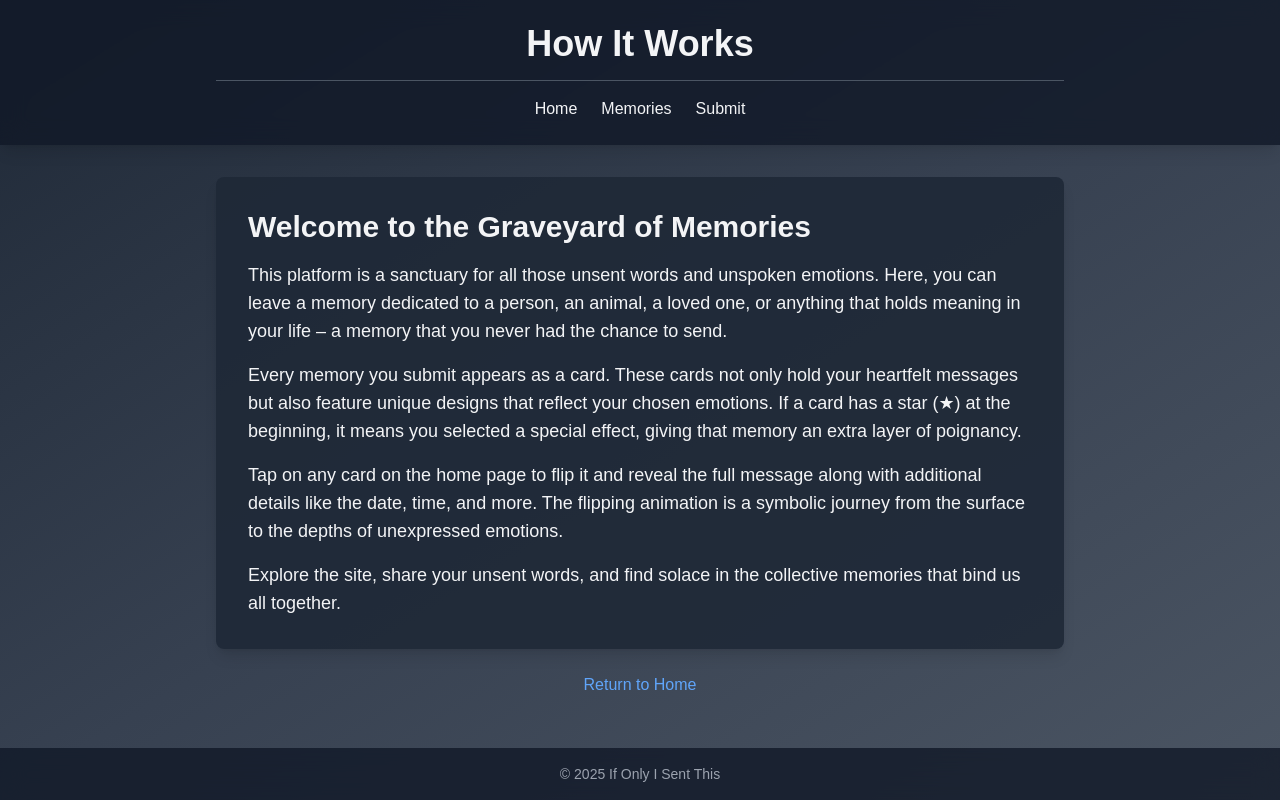
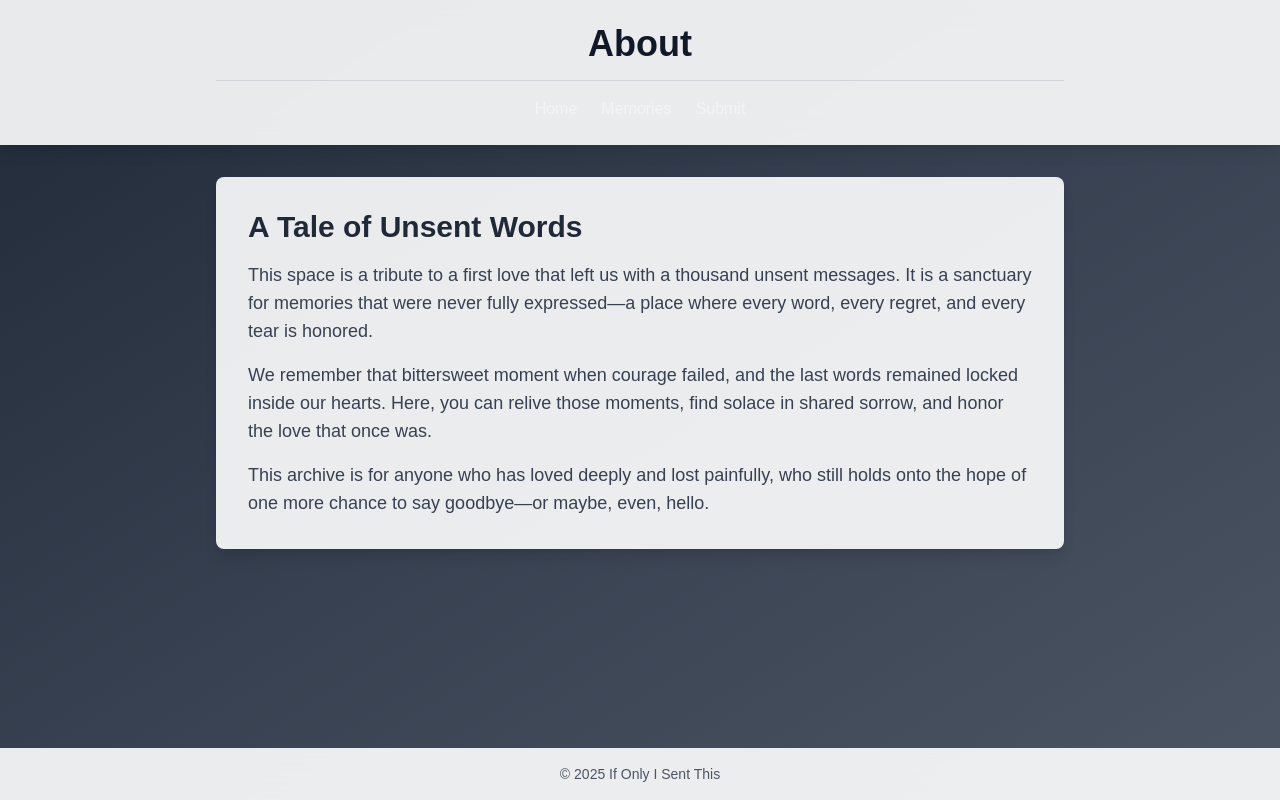
Before and after one commit to ericawotsa/Project, a Next.js app: page /about in a window 1280 px wide. Built offline with nearby package versions, Linux system fonts and the light colour scheme.

Commit message:
page.tsx

```diff
--- a/app/about/page.tsx
+++ b/app/about/page.tsx
@@ -1,50 +1,47 @@
 import Link from "next/link";
 
-export default function HowItWorks() {
+export default function About() {
   return (
-    <div className="min-h-screen flex flex-col bg-gradient-to-br from-gray-800 via-gray-700 to-gray-600">
+    <div className="min-h-screen flex flex-col">
       {/* Header */}
-      <header className="bg-gray-900/80 backdrop-blur-md shadow-lg">
+      <header className="bg-white/90 backdrop-blur-md shadow-lg">
         <div className="max-w-4xl mx-auto px-6 py-6 text-center">
-          <h1 className="text-4xl font-bold text-gray-100">How It Works</h1>
-          <hr className="my-4 border-gray-600" />
+          <h1 className="text-4xl font-bold text-gray-900">About</h1>
+          <hr className="my-4 border-gray-300" />
           <nav>
             <ul className="flex flex-wrap justify-center gap-6">
-              <li><Link href="/" className="hover:text-blue-400">Home</Link></li>
-              <li><Link href="/memories" className="hover:text-blue-400">Memories</Link></li>
-              <li><Link href="/submit" className="hover:text-blue-400">Submit</Link></li>
+              <li><Link href="/" className="hover:text-blue-600">Home</Link></li>
+              <li><Link href="/memories" className="hover:text-blue-600">Memories</Link></li>
+              <li><Link href="/submit" className="hover:text-blue-600">Submit</Link></li>
             </ul>
           </nav>
         </div>
       </header>
 
       {/* Main Content */}
-      <main className="flex-grow max-w-4xl mx-auto px-6 py-8 text-gray-100">
-        <article className="bg-gray-800/90 p-8 rounded-lg shadow-lg">
-          <h2 className="text-3xl font-semibold mb-4">Welcome to the Graveyard of Memories</h2>
-          <p className="text-lg mb-4">
-            This platform is a sanctuary for all those unsent words and unspoken emotions. Here, you can leave a memory dedicated to a person, an animal, a loved one, or anything that holds meaning in your life – a memory that you never had the chance to send.
+      <main className="flex-grow max-w-4xl mx-auto px-6 py-8">
+        <article className="bg-white/90 p-8 rounded-lg shadow-lg">
+          <h2 className="text-3xl font-semibold mb-4 text-gray-800">A Tale of Unsent Words</h2>
+          <p className="text-lg text-gray-700 mb-4">
+            This space is a tribute to a first love that left us with a thousand unsent messages.
+            It is a sanctuary for memories that were never fully expressed—a place where every word,
+            every regret, and every tear is honored.
           </p>
-          <p className="text-lg mb-4">
-            Every memory you submit appears as a card. These cards not only hold your heartfelt messages but also feature unique designs that reflect your chosen emotions. If a card has a star (★) at the beginning, it means you selected a special effect, giving that memory an extra layer of poignancy.
+          <p className="text-lg text-gray-700 mb-4">
+            We remember that bittersweet moment when courage failed, and the last words remained
+            locked inside our hearts. Here, you can relive those moments, find solace in shared sorrow,
+            and honor the love that once was.
           </p>
-          <p className="text-lg mb-4">
-            Tap on any card on the home page to flip it and reveal the full message along with additional details like the date, time, and more. The flipping animation is a symbolic journey from the surface to the depths of unexpressed emotions.
-          </p>
-          <p className="text-lg">
-            Explore the site, share your unsent words, and find solace in the collective memories that bind us all together.
+          <p className="text-lg text-gray-700">
+            This archive is for anyone who has loved deeply and lost painfully, who still holds onto
+            the hope of one more chance to say goodbye—or maybe, even, hello.
           </p>
         </article>
-        <div className="text-center mt-6">
-          <Link href="/" className="text-blue-400 hover:underline">
-            Return to Home
-          </Link>
-        </div>
       </main>
 
       {/* Footer */}
-      <footer className="bg-gray-900/80 backdrop-blur-md shadow-lg">
-        <div className="max-w-4xl mx-auto px-6 py-4 text-center text-sm text-gray-400">
+      <footer className="bg-white/90 backdrop-blur-md shadow-lg">
+        <div className="max-w-4xl mx-auto px-6 py-4 text-center text-sm text-gray-600">
           © {new Date().getFullYear()} If Only I Sent This
         </div>
       </footer>
```
